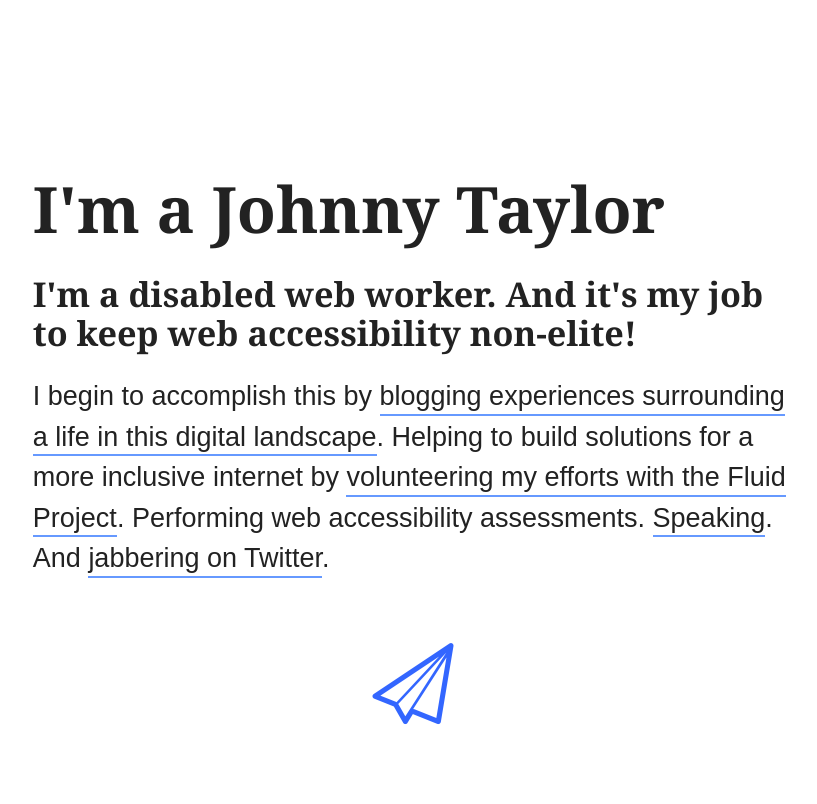
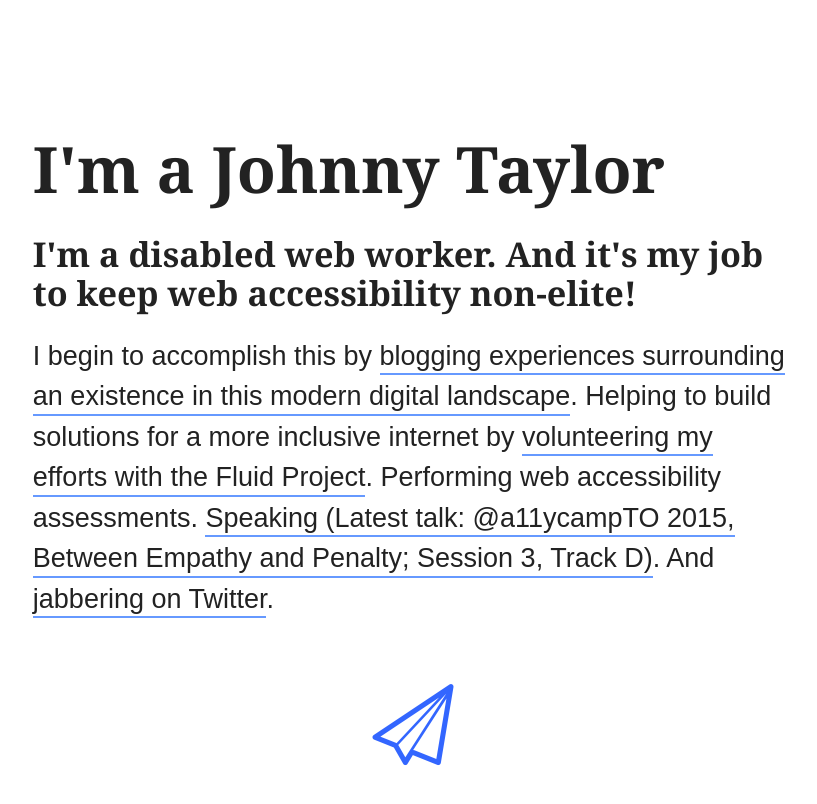
Before and after one commit to abledaccess/johnnydaux.org, a Jekyll site: the page built from index.md, in a window 1280 px wide. Shown: the top 804 px of the page, without its empty margins (227-1044 px from the left). Built offline with Jekyll 4.4.1, drawn with Linux system fonts in a browser that asks for light colours; Markdown is read by kramdown in place of the engine named in the settings.

Commit message:
GH-PAGES: Update copy on index.md

```diff
--- a/_config.yml
+++ b/_config.yml
@@ -1,4 +1,3 @@
 title: I'm a Johnny Taylor
 email: queries@ajohnnytaylor.org
-markdown: redcarpet
 highlighter: pygments
--- a/index.md
+++ b/index.md
@@ -11,4 +11,4 @@ sitemap:
 
 <p class="intro">I'm a disabled web worker. And it's my job to keep web accessibility non-elite!</p>
 
-I begin to accomplish this by [blogging experiences surrounding a life in this digital landscape](https://abledaccess.com). Helping to build solutions for a more inclusive internet by [volunteering my efforts with the Fluid Project](http://fluidproject.org). Performing web accessibility assessments. [Speaking](http://accessconf.ca/accessibility-in-the-workplace-2015/#between). And [jabbering on Twitter](https://twitter.com/abledaccess).
+I begin to accomplish this by [blogging experiences surrounding an existence in this modern digital landscape](https://abledaccess.com). Helping to build solutions for a more inclusive internet by [volunteering my efforts with the Fluid Project](http://fluidproject.org). Performing web accessibility assessments. [Speaking (Latest talk: @a11ycampTO 2015, Between Empathy and Penalty; Session 3, Track D)](http://accessibilitycampto.org/schedule.php#pm1). And [jabbering on Twitter](https://twitter.com/abledaccess).
```
Also changed, not shown: other parts of index.md (+1 -1 lines), 1 other file.
